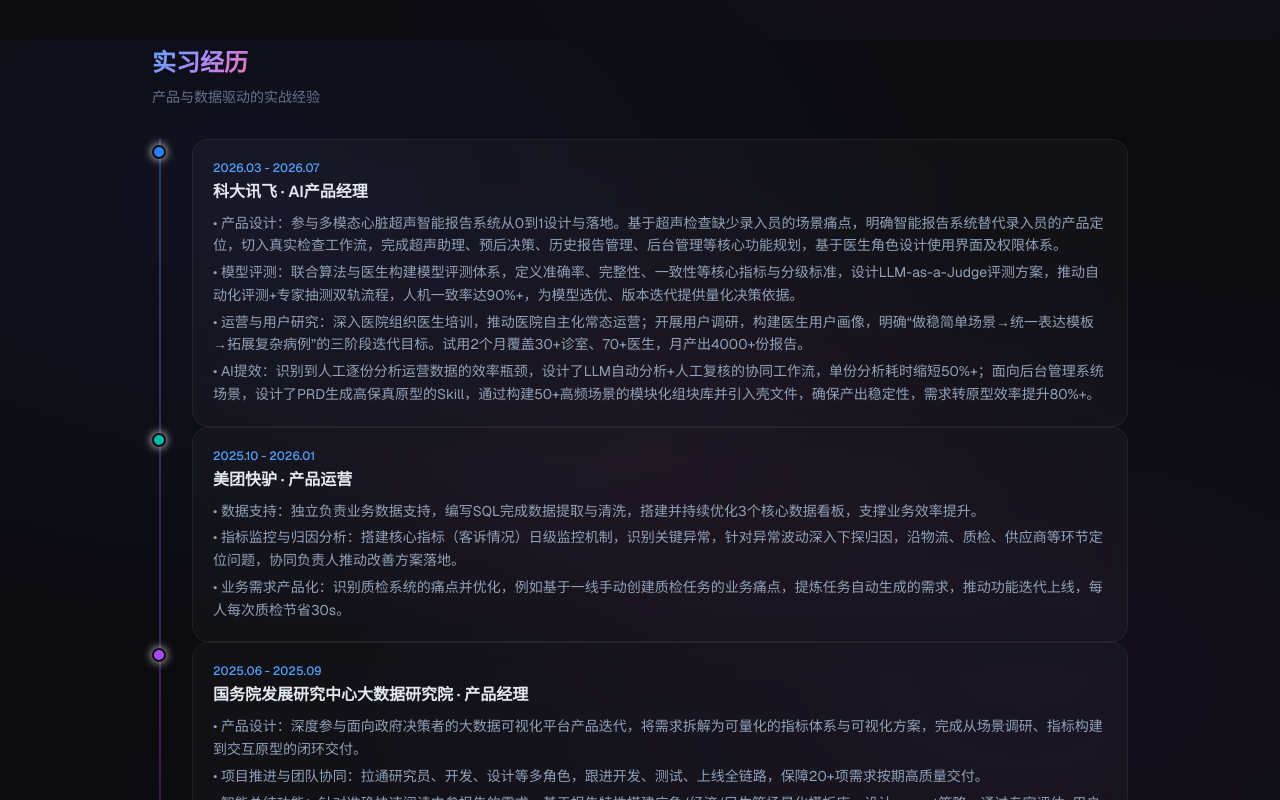
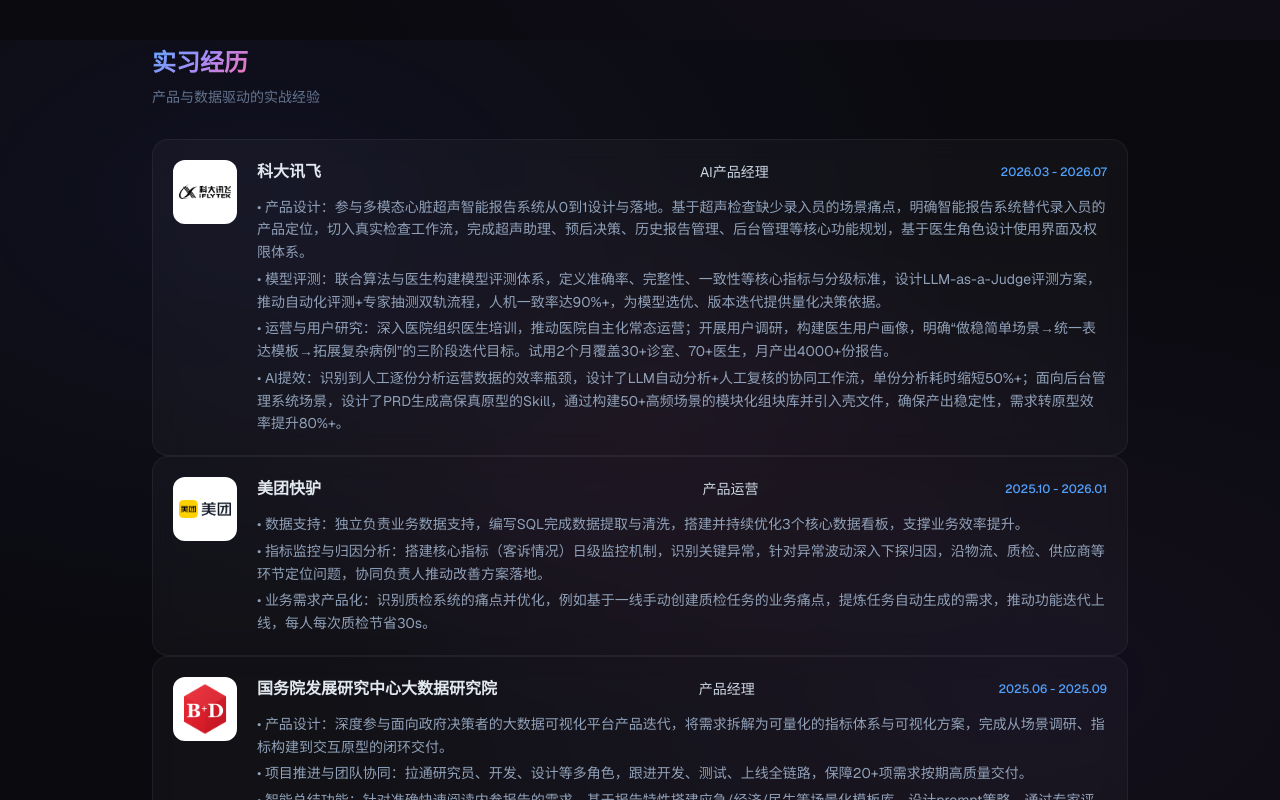
Before and after one commit to aurostars/aurostars.github.io, a Next.js app: page / in a window 1280 px wide. Shown: the part 760-1560 px from the top of the page. Built offline with nearby package versions, Linux system fonts and the light colour scheme.

Commit message:
style: align internship experience cards

```diff
--- a/src/app/globals.css
+++ b/src/app/globals.css
@@ -89,24 +89,6 @@
   50% { opacity: 1; }
 }
 
-/* Timeline */
-.timeline-line {
-  position: absolute;
-  left: 7px;
-  top: 0;
-  bottom: 0;
-  width: 2px;
-  background: linear-gradient(to bottom, rgba(96, 165, 250, 0.3), rgba(168, 85, 247, 0.3), transparent);
-}
-
-.timeline-dot {
-  width: 14px;
-  height: 14px;
-  border-radius: 50%;
-  border: 2px solid rgba(10, 10, 15, 1);
-  box-shadow: 0 0 10px currentColor;
-}
-
 /* Scroll animations */
 .fade-up {
   opacity: 0;
--- a/src/app/page.tsx
+++ b/src/app/page.tsx
@@ -1,3 +1,5 @@
+import Image from "next/image";
+
 import { Animate } from "@/components/animate";
 
 export default function Home() {
@@ -102,14 +104,13 @@
           <p className="mt-2 text-sm text-slate-500">产品与数据驱动的实战经验</p>
         </Animate>
 
-        <div className="relative mt-8 pl-10">
-          <div className="timeline-line"></div>
+        <div className="mt-8">
           {[
             {
               date: "2026.03 - 2026.07",
               company: "科大讯飞",
               role: "AI产品经理",
-              color: "bg-blue-500",
+              logo: "/logos/iflytek.png",
               highlights: [
                 "产品设计：参与多模态心脏超声智能报告系统从0到1设计与落地。基于超声检查缺少录入员的场景痛点，明确智能报告系统替代录入员的产品定位，切入真实检查工作流，完成超声助理、预后决策、历史报告管理、后台管理等核心功能规划，基于医生角色设计使用界面及权限体系。",
                 "模型评测：联合算法与医生构建模型评测体系，定义准确率、完整性、一致性等核心指标与分级标准，设计LLM-as-a-Judge评测方案，推动自动化评测+专家抽测双轨流程，人机一致率达90%+，为模型选优、版本迭代提供量化决策依据。",
@@ -121,7 +122,7 @@
               date: "2025.10 - 2026.01",
               company: "美团快驴",
               role: "产品运营",
-              color: "bg-teal-500",
+              logo: "/logos/meituan.png",
               highlights: [
                 "数据支持：独立负责业务数据支持，编写SQL完成数据提取与清洗，搭建并持续优化3个核心数据看板，支撑业务效率提升。",
                 "指标监控与归因分析：搭建核心指标（客诉情况）日级监控机制，识别关键异常，针对异常波动深入下探归因，沿物流、质检、供应商等环节定位问题，协同负责人推动改善方案落地。",
@@ -132,7 +133,7 @@
               date: "2025.06 - 2025.09",
               company: "国务院发展研究中心大数据研究院",
               role: "产品经理",
-              color: "bg-purple-500",
+              logo: "/logos/drc-big-data.png",
               highlights: [
                 "产品设计：深度参与面向政府决策者的大数据可视化平台产品迭代，将需求拆解为可量化的指标体系与可视化方案，完成从场景调研、指标构建到交互原型的闭环交付。",
                 "项目推进与团队协同：拉通研究员、开发、设计等多角色，跟进开发、测试、上线全链路，保障20+项需求按期高质量交付。",
@@ -143,7 +144,7 @@
               date: "2023.10 - 2024.01",
               company: "BOSS直聘",
               role: "行业与产品研究",
-              color: "bg-pink-500",
+              logo: "/logos/boss-zhipin.png",
               highlights: [
                 "知识库体系建设：基于高频模糊职位匹配率低的痛点，进行内部数据分析、用户访谈、专家访谈及竞品研究，完成互联网、餐饮、生活服务等行业内10+核心职位的知识库建设。",
                 "产品策略与方案落地：基于知识库洞察，输出产品优化方案并主导上线，涵盖10+职位的细化分类体系设计、多维度标签搭建及发布流程优化，各职位匹配成功率提升30%+。",
@@ -154,7 +155,7 @@
               date: "2023.03 - 2023.06",
               company: "太平洋证券研究所",
               role: "行业研究",
-              color: "bg-amber-500",
+              logo: "/logos/pacific-securities.png",
               highlights: [
                 "数据收集与处理：运用Wind、iFinD等数据库及公开信息渠道，收集与整合目标行业及公司的基本面数据，为研究提供可靠数据基础。",
                 "深度研究报告撰写：深度参与撰写3篇公司和行业深度报告，在公司报告中，独立完成基本情况、治理结构、财务表现、业务与竞争分析、战略规划部分；在行业报告中，独立完成周期研判、趋势分析及重点公司对比部分。",
@@ -164,18 +165,29 @@
             },
           ].map((item, i) => (
             <Animate key={item.company} type="fade-left" delay={i * 150}>
-              <div className="relative mb-8 last:mb-0">
-                <div className="absolute -left-10 top-1.5">
-                  <div className={`timeline-dot ${item.color}`}></div>
-                </div>
-                <div className="glass rounded-2xl p-5 transition-all duration-300 hover:-translate-y-1 hover:shadow-lg hover:shadow-blue-500/5">
-                  <p className="text-xs font-medium text-blue-400">{item.date}</p>
-                  <p className="mt-1 font-semibold text-slate-200">{item.company} · {item.role}</p>
-                  <ul className="mt-2 space-y-1">
-                    {item.highlights.map((h) => (
-                      <li key={h} className="text-sm text-slate-400 leading-relaxed">• {h}</li>
-                    ))}
-                  </ul>
+              <div className="mb-8 last:mb-0">
+                <div className="glass grid grid-cols-[3.5rem_minmax(0,1fr)] gap-4 rounded-2xl p-5 transition-all duration-300 hover:-translate-y-1 hover:shadow-lg hover:shadow-blue-500/5 sm:grid-cols-[4rem_minmax(0,1fr)] sm:gap-5">
+                  <div className="flex h-14 w-14 items-center justify-center overflow-hidden rounded-xl bg-white p-1.5 sm:h-16 sm:w-16">
+                    <Image
+                      src={item.logo}
+                      alt={`${item.company} Logo`}
+                      width={64}
+                      height={64}
+                      className="h-full w-full object-contain"
+                    />
+                  </div>
+                  <div className="min-w-0">
+                    <div className="grid gap-x-4 gap-y-1 sm:grid-cols-[minmax(0,1.2fr)_minmax(8rem,0.8fr)_auto] sm:items-center">
+                      <p className="font-semibold text-slate-200">{item.company}</p>
+                      <p className="text-sm text-slate-300 sm:text-left">{item.role}</p>
+                      <p className="text-xs font-medium text-blue-400 sm:text-right">{item.date}</p>
+                    </div>
+                    <ul className="mt-3 space-y-1">
+                      {item.highlights.map((h) => (
+                        <li key={h} className="text-sm text-slate-400 leading-relaxed">• {h}</li>
+                      ))}
+                    </ul>
+                  </div>
                 </div>
               </div>
             </Animate>
```
